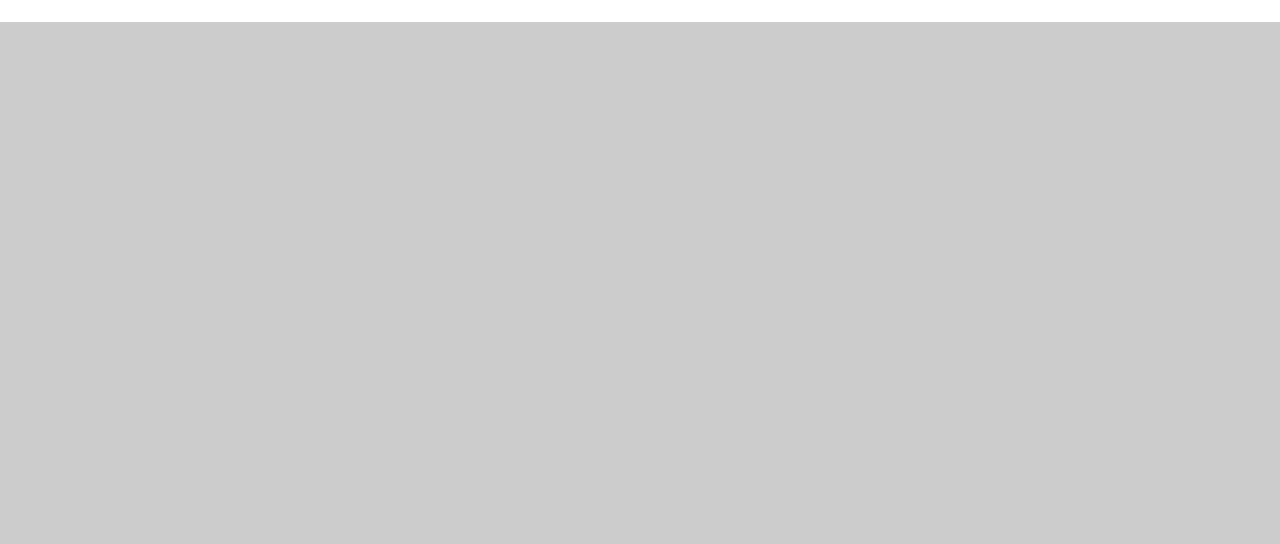
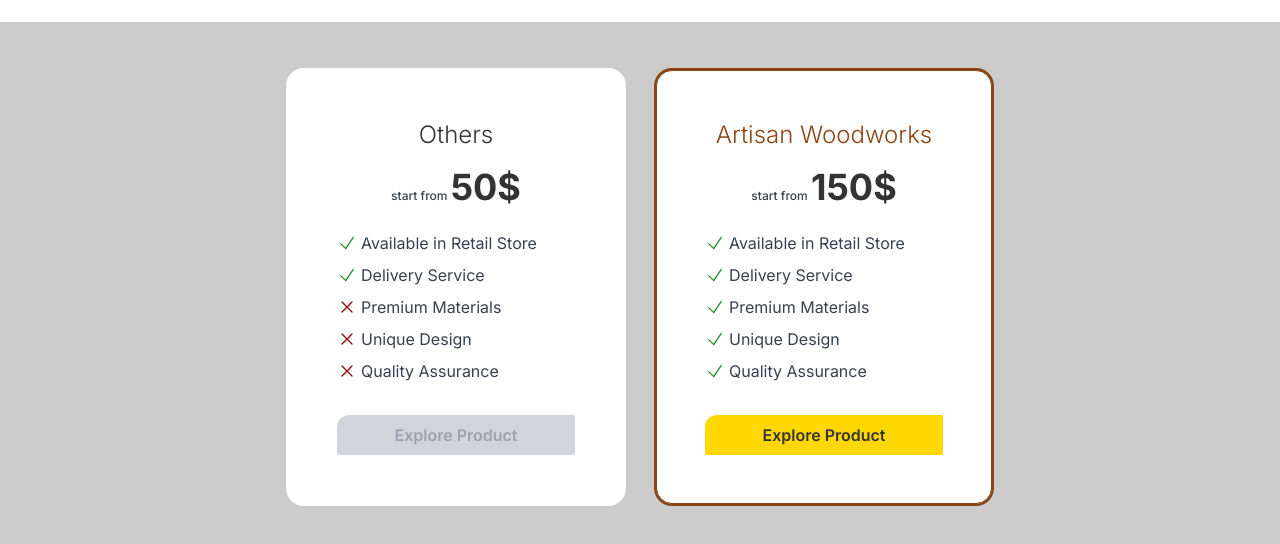
Before and after one commit to naufalzs/artisan-woodworks, a Next.js app: page / in a window 1280 px wide. Shown: the part 4588-5132 px from the top of the page. Before the commit the page ends 4610 px from the top, so only its background shows below. Built offline with nearby package versions, Linux system fonts and the light colour scheme.

Commit message:
feat: add pricing section

```diff
--- a/app/(routes)/page.js
+++ b/app/(routes)/page.js
@@ -1,11 +1,13 @@
 import Featured from "../_components/Featured";
 import Hero from "../_components/Hero";
+import Pricing from "../_components/Pricing";
 
 export default function Home() {
   return (
     <main>
       <Hero />
       <Featured />
+      <Pricing />
     </main>
   );
 }
--- /dev/null
+++ b/app/_components/Pricing.js
@@ -0,0 +1,67 @@
+import React from "react";
+import { CheckIcon, XMarkIcon } from "@heroicons/react/24/outline";
+
+import data from "../_json/config.json";
+
+const PricingCard = ({ title, price, properties, primary }) => (
+  <div className="bg-white rounded-2xl border first:border-primary border-white p-6 shadow-sm ring-2 first:ring-primary ring-white first:sm:order-last sm:px-8 lg:p-12">
+    <div className="text-center">
+      <h2 className={`text-2xl font-light ${primary && "text-primary"}`}>
+        {title}
+        <span className="sr-only">Plan</span>
+      </h2>
+
+      <p className="mt-2 sm:mt-4">
+        <span className="text-xs font-medium text-gray-700">start from </span>
+        <strong className="text-3xl font-bold sm:text-4xl">{price}$</strong>
+      </p>
+    </div>
+
+    <ul className="mt-6 space-y-2">
+      {properties.map((property) => (
+        <li key={property.name} className="flex items-center gap-1">
+          {property.checked ? (
+            <CheckIcon
+              className="h-5 w-5 text-accent-green"
+              aria-hidden="true"
+            />
+          ) : (
+            <XMarkIcon className="h-5 w-5 text-accent-red" aria-hidden="true" />
+          )}
+          <span className="text-gray-700"> {property.name} </span>
+        </li>
+      ))}
+    </ul>
+
+    <a href={primary ? "#" : undefined}>
+      <button
+        className={`mt-8 py-2 px-6 w-full rounded-sm rounded-tl-xl font-semibold ${
+          primary ? "bg-highlight hover:bg-yellow-300" : "bg-gray-300 text-gray-400"
+        }`}
+      >
+        Explore Product
+      </button>
+    </a>
+  </div>
+);
+
+export default function Pricing() {
+  const { pricing } = data;
+
+  const pricingItems = pricing.map((item) => (
+    <PricingCard
+      key={item.title}
+      title={item.title}
+      price={item.price}
+      properties={item.properties}
+      primary={item.primary}
+    />
+  ));
+  return (
+    <div className="mx-auto max-w-3xl px-4 py-8 sm:px-6 sm:py-12 lg:px-8">
+      <div className="grid grid-cols-1 gap-4 sm:grid-cols-2 sm:items-center md:gap-8">
+        {pricingItems}
+      </div>
+    </div>
+  );
+}
--- a/app/_json/config.json
+++ b/app/_json/config.json
@@ -45,5 +45,61 @@
       "imageSrc": "/images/hero-bed.png",
       "desc": "Transform your bedroom into a personalized haven of rest with a custom bed, crafted to your preferences. From frame to mattress, create the perfect sleep sanctuary"
     }
+  ],
+  "pricing": [
+    {
+      "title": "Artisan Woodworks",
+      "price": 150,
+      "properties": [
+        {
+          "name": "Available in Retail Store",
+          "checked": true
+        },
+        {
+          "name": "Delivery Service",
+          "checked": true
+        },
+        {
+          "name": "Premium Materials",
+          "checked": true
+        },
+        {
+          "name": "Unique Design",
+          "checked": true
+        },
+        {
+          "name": "Quality Assurance",
+          "checked": true
+        }
+      ],
+      "primary": true
+    },
+    {
+      "title": "Others",
+      "price": 50,
+      "properties": [
+        {
+          "name": "Available in Retail Store",
+          "checked": true
+        },
+        {
+          "name": "Delivery Service",
+          "checked": true
+        },
+        {
+          "name": "Premium Materials",
+          "checked": false
+        },
+        {
+          "name": "Unique Design",
+          "checked": false
+        },
+        {
+          "name": "Quality Assurance",
+          "checked": false
+        }
+      ],
+      "primary": false
+    }
   ]
 }
```
